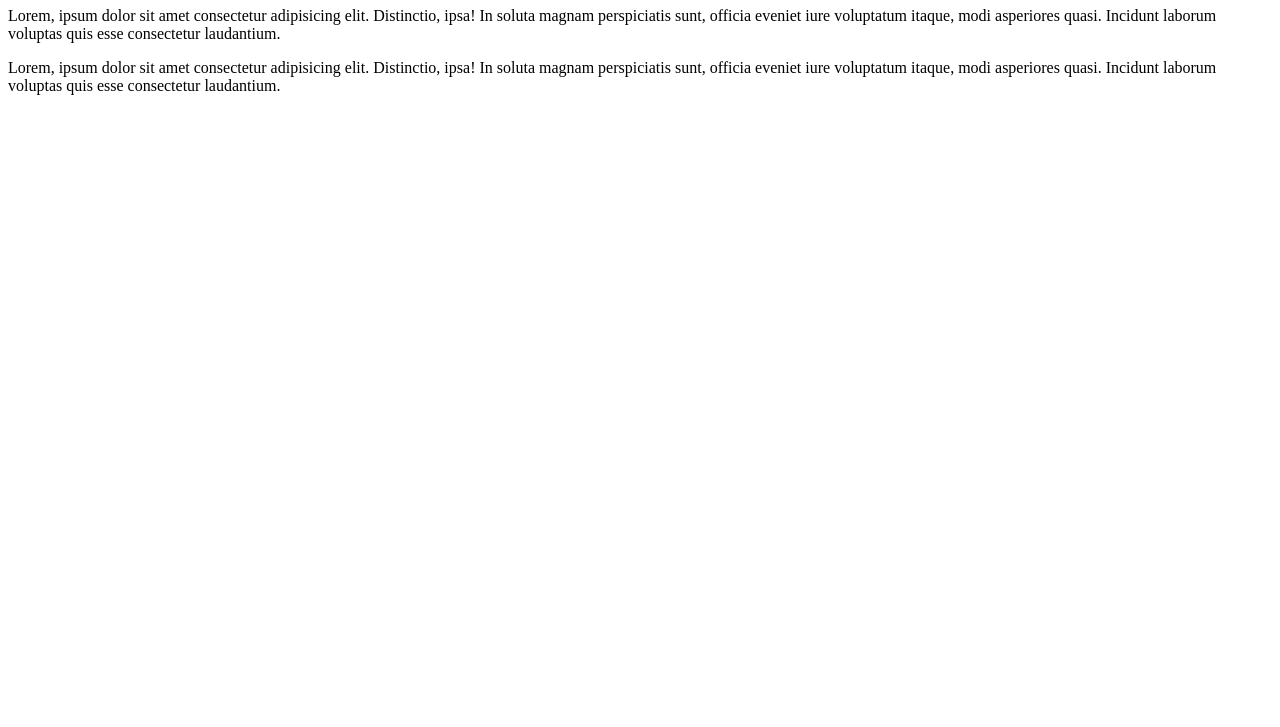
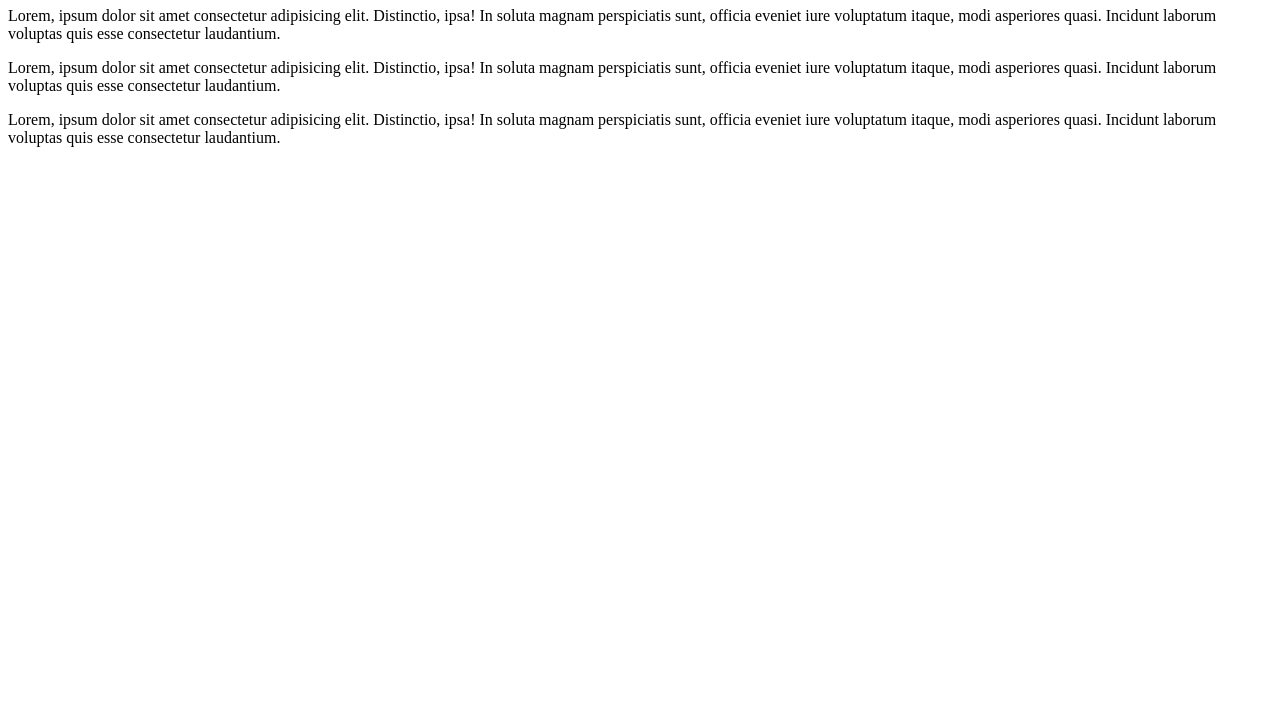
Before and after one commit to alexbliznec/testing-git-and, a plain HTML site: page index.html in a window 1280 px wide. Shown: the part 73-800 px from the top of the page. Drawn offline with Linux system fonts and the light colour scheme.

Commit message:
new commit

```diff
--- a/index.html
+++ b/index.html
@@ -20,5 +20,11 @@
       itaque, modi asperiores quasi. Incidunt laborum voluptas quis esse
       consectetur laudantium.
     </p>
+    <p>
+      Lorem, ipsum dolor sit amet consectetur adipisicing elit. Distinctio,
+      ipsa! In soluta magnam perspiciatis sunt, officia eveniet iure voluptatum
+      itaque, modi asperiores quasi. Incidunt laborum voluptas quis esse
+      consectetur laudantium.
+    </p>
   </body>
 </html>
```
